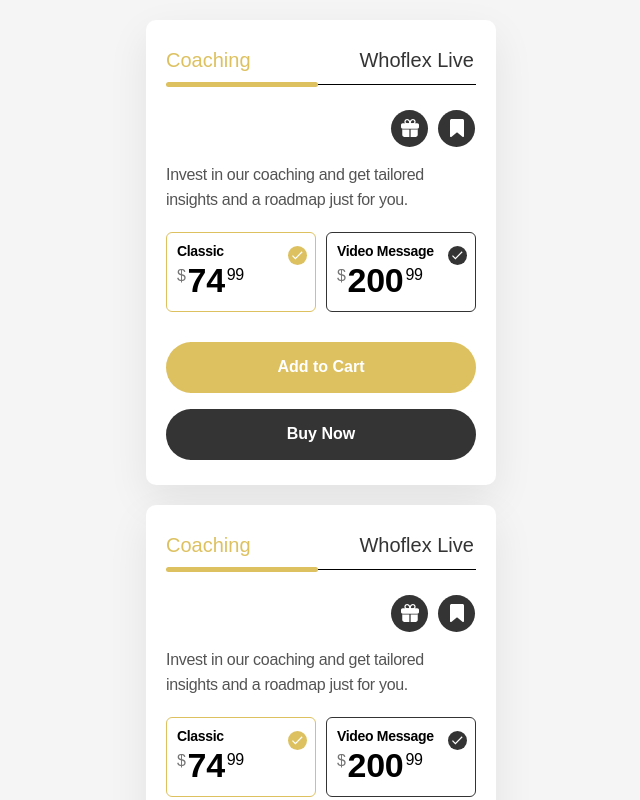
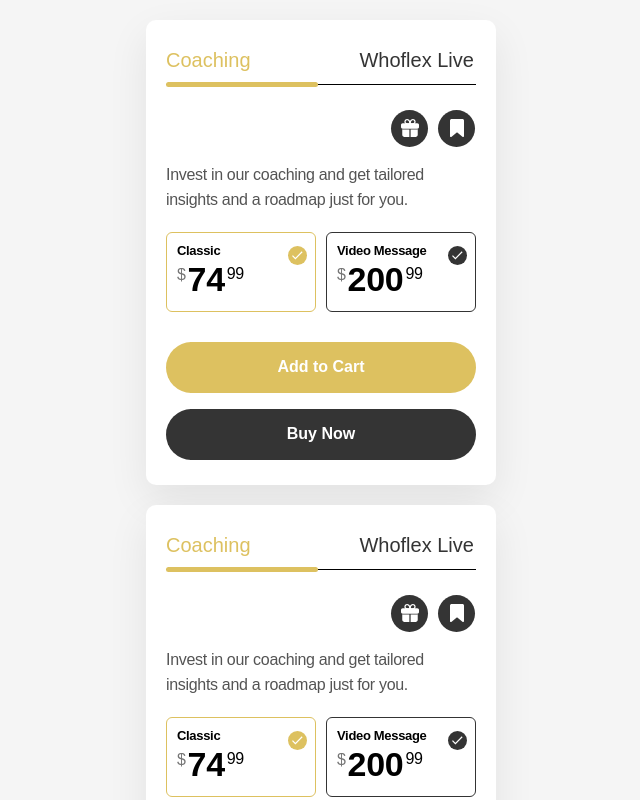
Before and after one commit to dev-smart-ui/who-flex-8, a website: page src/sitebar.html in a window 1280 px wide. Shown: the top 800 px of the page, without its empty margins (319-959 px from the left). Drawn offline with nearby package versions, Linux system fonts and the light colour scheme; files that its build step writes are made by us from their sources.

Commit message:
chance size

```diff
--- a/src/scss/components/coachingPage/reservation.scss
+++ b/src/scss/components/coachingPage/reservation.scss
@@ -201,10 +201,6 @@
         font-size: 13px;
         color: #000000;
         margin-bottom: 3px;
-
-        @include md {
-            font-size: 14px;
-        }
 
         &_delivery {
             font-size: 13px;
```
Also changed, not shown: dist/css/style.css.
